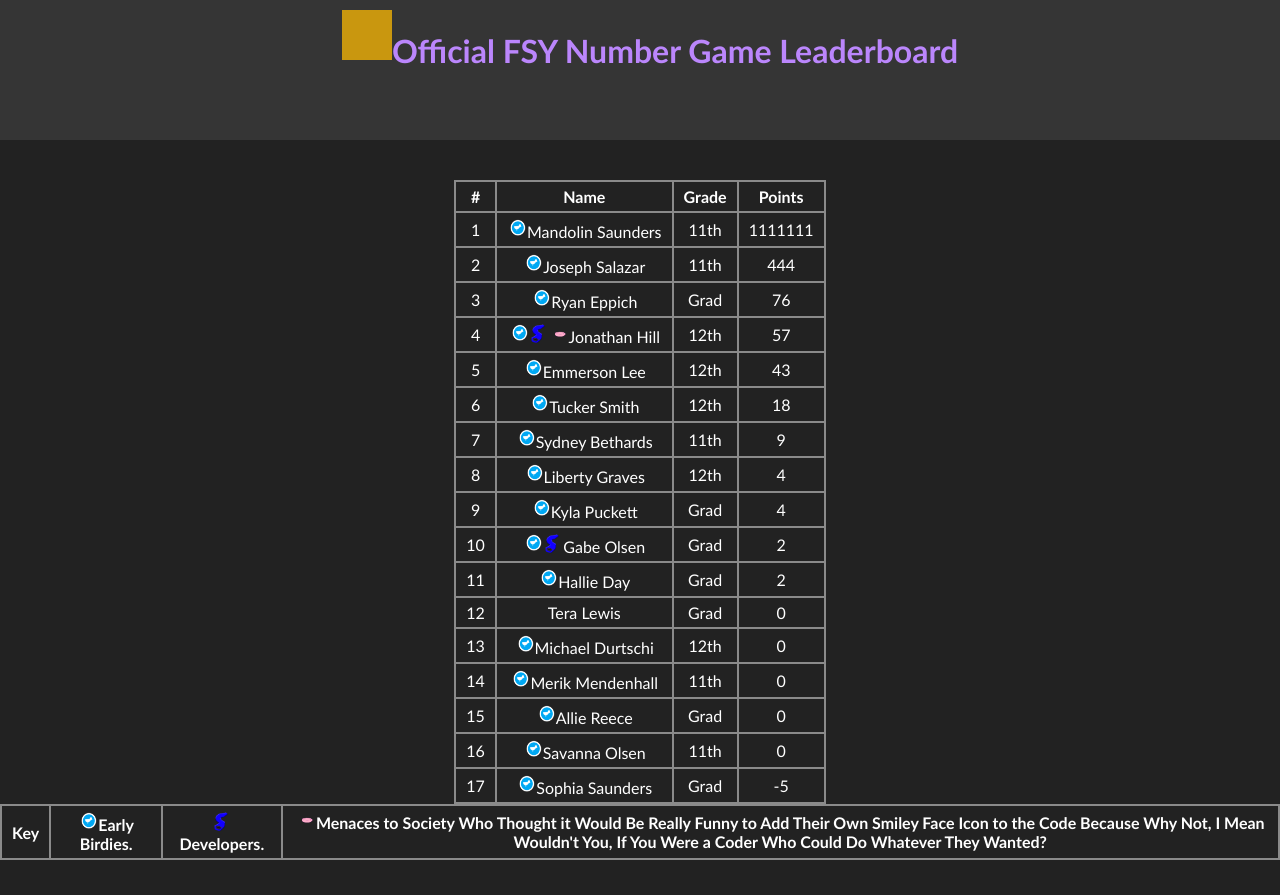
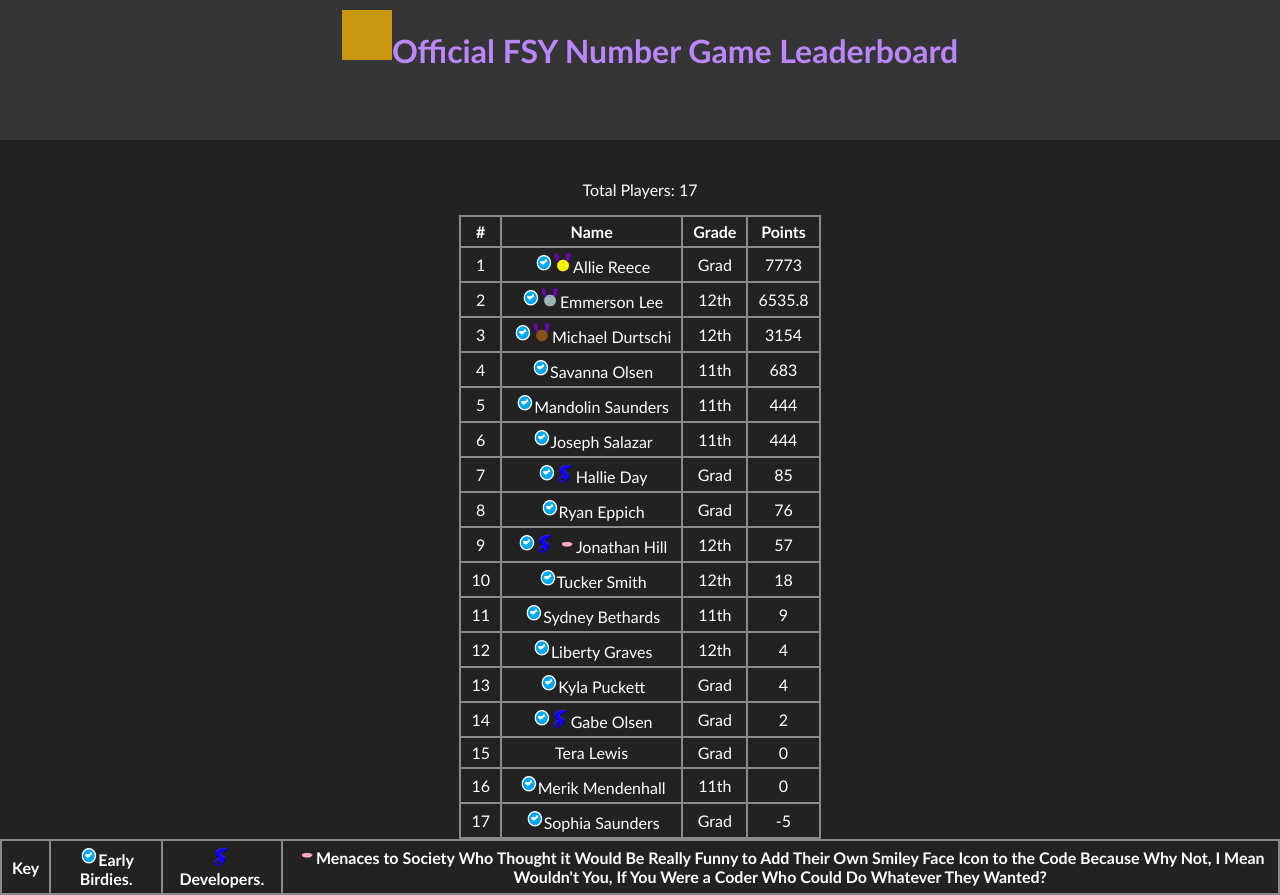
Before and after one commit to Stamp7788/FSY-Number-Game, a plain HTML site: page index.html in a window 1280 px wide. Before the commit the page ends 860 px from the top, so only its background shows below. Drawn offline with Linux system fonts and the light colour scheme.

Commit message:
Major Changes. Very many lots of changes that I changed, you're welcom.

```diff
--- a/index.html
+++ b/index.html
@@ -8,11 +8,13 @@
     <link rel="icon" type="image/x-icon" href="birdLogo.ico">
 </head>
     <body>
+
       <div id="banner">
          <div id="dropdownMenu"></div>
          <h1>Official FSY Number Game Leaderboard</h1>
       </div>
       <div id="centeringDiv">
+         <p class="table-text" id="playerLength"></p>
          <table>
             <thead>
                <tr>
--- a/players.json
+++ b/players.json
@@ -11,10 +11,10 @@
     {
         "name": "Hallie Day",
         "earlyP": true,
-        "developer": false,
+        "developer": true,
         "grade": "Grad",
         "donator": false,
-        "points": "2",
+        "points": "85",
         "phoneNumber": "7016300768"
     },
     {
@@ -79,7 +79,7 @@
         "developer": false,
         "grade": "12th",
         "donator": false,
-        "points": "43",
+        "points": "6535.8",
         "phoneNumber": "6155888195"
     },
     {
@@ -97,7 +97,7 @@
         "developer": false,
         "grade": "12th",
         "donator": false,
-        "points": "0",
+        "points": "3154",
         "phoneNumber": "8018503952"
     },
     {
@@ -115,7 +115,7 @@
         "developer": false,
         "grade": "Grad",
         "donator": false,
-        "points": "0",
+        "points": "7773",
         "phoneNumber": "9313160975"
     },
     {
@@ -133,7 +133,7 @@
         "developer": false,
         "grade": "11th",
         "donator": false,
-        "points": "1111111",
+        "points": "444",
         "phoneNumber": "4356199418"
     },
     {
@@ -151,7 +151,7 @@
         "developer": false,
         "grade": "11th",
         "donator": false,
-        "points": "0",
+        "points": "683",
         "phoneNumber": "9312393648"
     }
 ]
--- a/script.js
+++ b/script.js
@@ -9,6 +9,7 @@ fetch("players.json")
    return response.json();
 })
 .then(function(players){
+   document.getElementById("playerLength").innerHTML = `Total Players: ${players.length}`;
    let out = "";
    let rank = 1;
    let sortedPlayers = players.slice().sort((a,b) => {
@@ -27,7 +28,7 @@ fetch("players.json")
       out += `<tr><td class="table-text">${rank}</td><td class="table-text">`;
 
       // Check for Early Participant status
-      if(player.earlyP == true) {
+      if (player.earlyP == true) {
          out += `<img class="name-icon" src="birdLogo.png" draggable="false">`;
       }
       else {
@@ -35,7 +36,7 @@ fetch("players.json")
       }
 
       // Check for Developer status
-      if(player.developer == true) {
+      if (player.developer == true) {
          out += `<img class="name-icon" src="TarynEnraged.png" draggable="false">`;
       }
       else {
@@ -43,8 +44,32 @@ fetch("players.json")
       }
 
       // Check for M e n a c e status
-      if(player.menace == true) {
+      if (player.menace == true) {
          out += `<img class="name-icon" src="wuddleFace.png" draggable="false">`;
+      }
+      else {
+         out += "";
+      }
+
+      // Check for first place
+      if (rank == 1) {
+         out += `<img class="name-icon" src="goldMedal.png" draggable="false">`;
+      }
+      else {
+         out += "";
+      }
+
+      // Check for second place
+      if (rank == 2) {
+         out += `<img class="name-icon" src="silverMedal.png" draggable="false">`;
+      }
+      else {
+         out += "";
+      }
+
+      // Check for third place
+      if (rank == 3) {
+         out += `<img class="name-icon" src="bronzeMedal.png" draggable="false">`;
       }
       else {
          out += "";
```
Also changed, not shown: devPage.html (+15 -6 lines), bronzeMedal.png (added), goldMedal.png (added), silverMedal.png (added).
